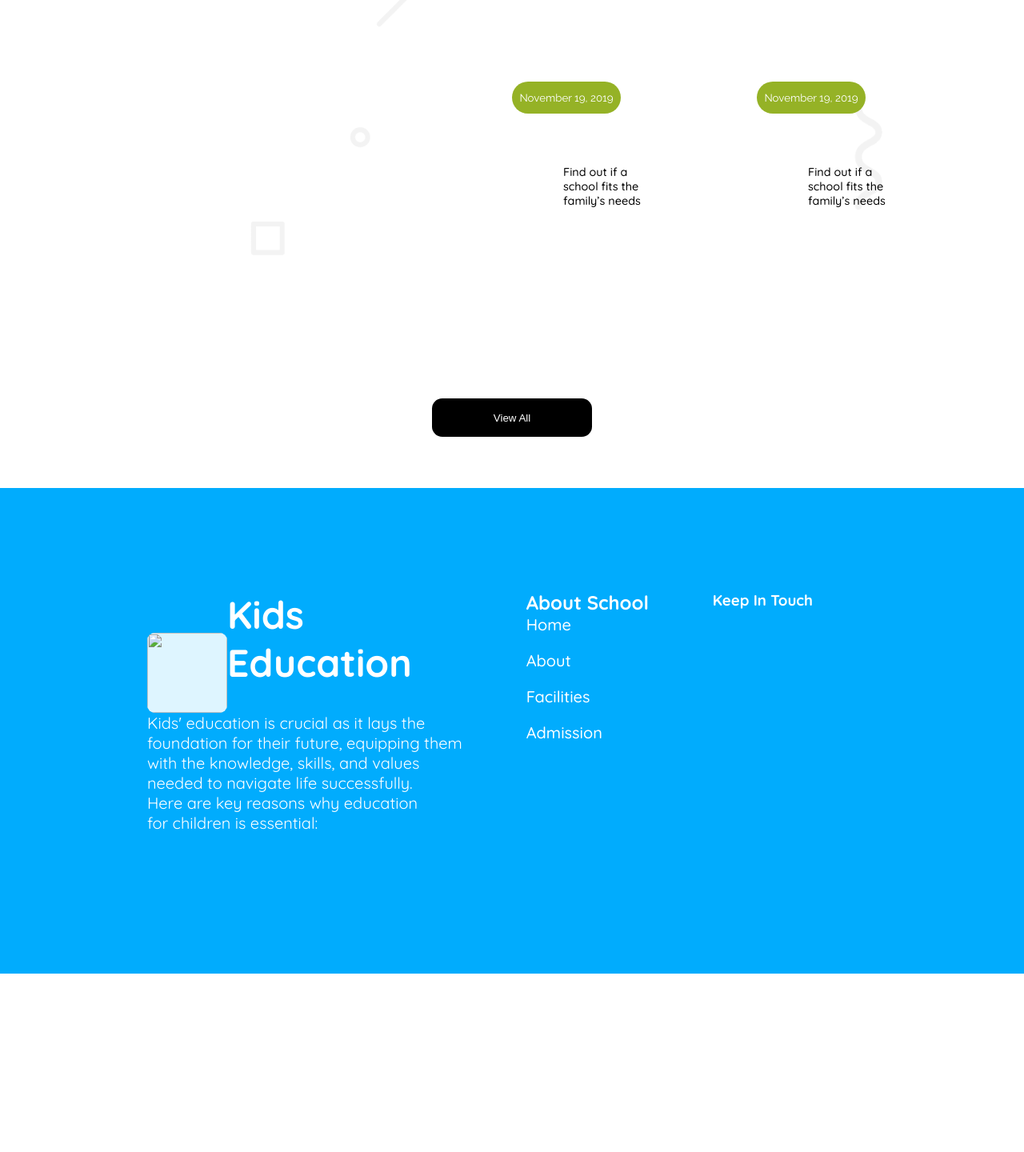
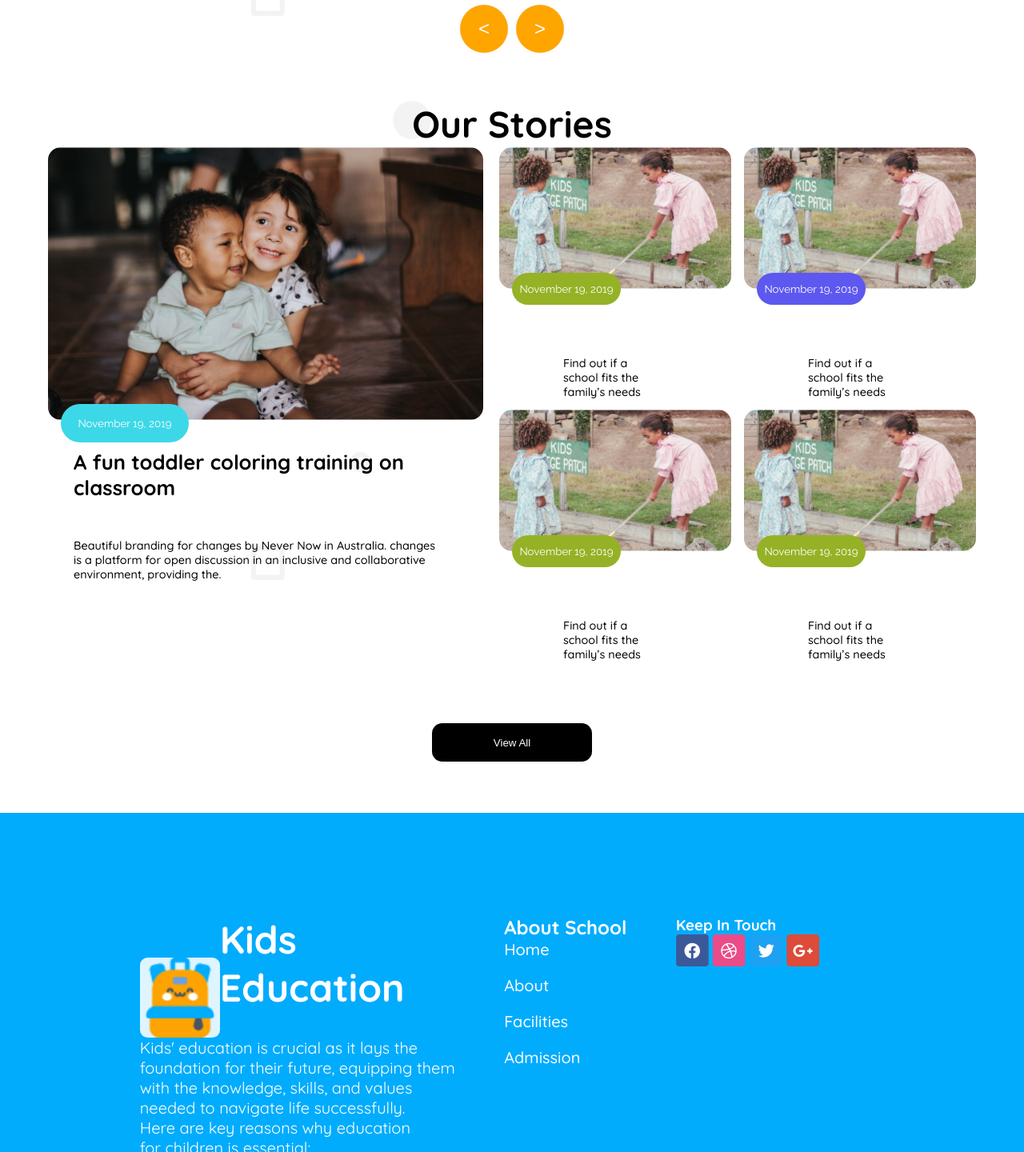
Before and after one commit to tanvirislamtamim/B-11-Assainment-2, a plain HTML site: page index.html in a window 1280 px wide. Shown: the part 1360-2800 px from the top of the page at 80% size. Before the commit the page ends 2577 px from the top, so only its background shows below. Drawn offline with Linux system fonts and the light colour scheme; files whose address does not match are found by name.

Commit message:
Update index.html

```diff
--- a/index.html
+++ b/index.html
@@ -11,7 +11,7 @@
         <nav class="nav-bar">
             <section>
                 <div class="logo-school">
-                    <img class="logo-3" src="assets/logo.png" alt="">
+                    <img class="logo-3" src="logo.png" alt="">
                     <h2 class="school">SCHOOL</h2>
                 </div>
             </section>
@@ -44,7 +44,7 @@
                     <div class="enroll-main"><button class="Enroll">Enroll Now</button></div>
                 </div>
                 <div>
-                    <img class="main-pic" src="assets/hero-kids.png" alt="">
+                    <img class="main-pic" src="hero-kids.png" alt="">
                 </div>
             </div>
         </section>
@@ -54,20 +54,20 @@
                 <div class="master-card-head">
                     <div class="master-card">
                         <div class="card-1">
-                            <img src="assets/kinder.png" alt="">
+                            <img src="kinder.png" alt="">
                             <h3 class="heading-3">Kinder (3-6) Years</h3>
                             <p class="primary-pra">A stage of education that focuses on a child's physical, social, emotional,cognitive, and language development.</p>
                             <a class="Read" href="">Read More</a>
                         </div>
                         <div class="card-2">
-                            <img src="assets/elementary.png" alt="">
+                            <img src="elementary.png" alt="">
                             <h3 class="heading-3">Elementary School</h3>
                             <p class="primary-pra">There are several Elementary schools in our neighborhood and there was an enormous community effort to evacuate the children safely.</p>
                             <a class="Read-2" href="">Read More</a>
 
                         </div>
                         <div class="card-3">
-                            <img src="assets/middle.png" alt="">
+                            <img src="middle.png" alt="">
                             <h3 class="heading-3">Middle (10-16) Years</h3>
                             <p>Today's children will be adults of tomorrow. Their quality and personality will datetime the kind of destiny that guides the nation.</p>
                             <a class="Read-3" href="">Read More</a>
@@ -91,7 +91,7 @@
 
             <div class="new-win">
                 <div class="cardgg">
-                    <img class="img-cont" src="assets/story-1.png" alt="">
+                    <img class="img-cont" src="story-1.png" alt="">
                     <button class="story-btn">November 19, 2019</button>
                     <h3 class="classroom-on">A fun toddler coloring training on classroom</h3>
                     <p class="story-pra">Beautiful branding for changes by Never Now in Australia.
@@ -100,25 +100,25 @@
                 </div>
                 <div class="four">
                     <div class="cardhh">
-                        <img class="img-cont" src="assets/story-2.png" alt="">
+                        <img class="img-cont" src="story-2.png" alt="">
                         <button class="story-2-btn prim-btn">November 19, 2019</button>
                         <p class="story-pra pra-story">Find out if a school fits the
                             family’s needs</p>
                     </div>
                     <div class="cardhh">
-                        <img class="img-cont" src="assets/story-2.png" alt="">
+                        <img class="img-cont" src="story-2.png" alt="">
                         <button class="story-2-btn prim-btn-2">November 19, 2019</button>
                         <p class="story-pra pra-story">Find out if a school fits the
                             family’s needs</p>
                     </div>
                     <div class="cardhh">
-                        <img class="img-cont" src="assets/story-2.png" alt="">
+                        <img class="img-cont" src="story-2.png" alt="">
                         <button class="story-2-btn prim-btn">November 19, 2019</button>
                         <p class="story-pra pra-story">Find out if a school fits the
                             family’s needs</p>
                     </div>
                     <div class="cardhh">
-                        <img class="img-cont" src="assets/story-2.png" alt="">
+                        <img class="img-cont" src="story-2.png" alt="">
                         <button class="story-2-btn prim-btn">November 19, 2019</button>
                         <p class="story-pra pra-story">Find out if a school fits the
                             family’s needs</p>
@@ -141,7 +141,7 @@
             <div class="footer-main">
                 <div>
                     <div class="img-h1">
-                        <img class="img-main" src="assets/logo.png" alt="">
+                        <img class="img-main" src="logo.png" alt="">
                         <h1 class="bold">Kids <br> Education</h1>
                     </div>
                     <p class="pizza">Kids' education is crucial as it lays the <br> foundation for their future, equipping them <br> with the knowledge, skills, and values <br> needed to navigate life successfully. <br> Here are key reasons why education <br>for children is essential:</p>
@@ -162,10 +162,10 @@
                 <div>
                     <div><h3>Keep In Touch</h3></div>
                     <div>
-                        <img src="assets/fb.png" alt="">
-                        <img src="assets/dribble.png" alt="">
-                        <img src="assets/twitter.png" alt="">
-                        <img src="assets/google+.png" alt="">
+                        <img src="fb.png" alt="">
+                        <img src="dribble.png" alt="">
+                        <img src="twitter.png" alt="">
+                        <img src="google+.png" alt="">
                     </div>
                 </div>
             </div>
```
